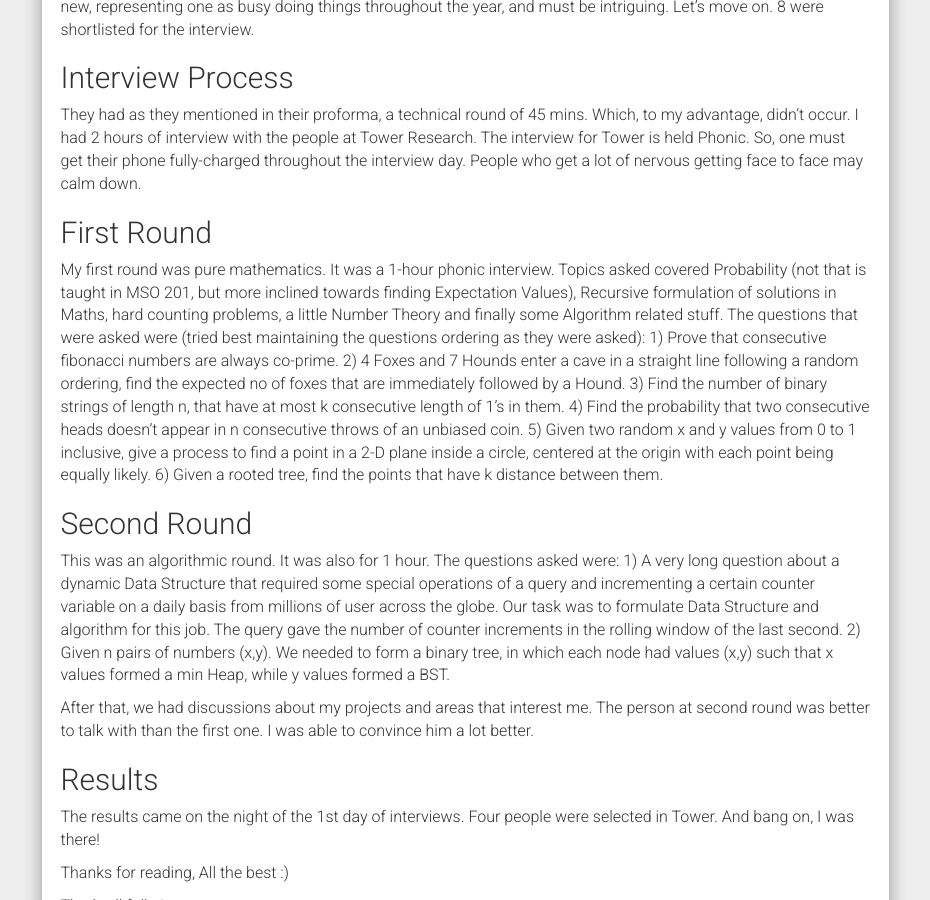
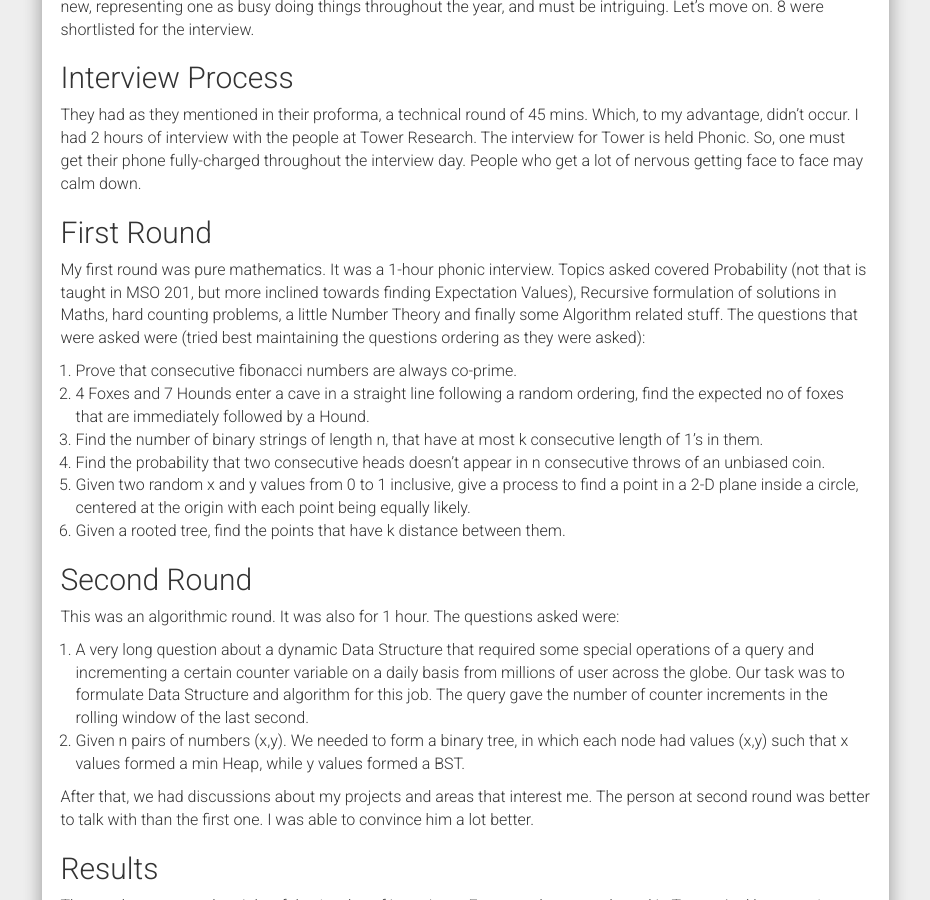
Before and after one commit to AkashKrDutta/AkashKrDutta.github.io, a Jekyll site: the page built from _posts/2017-08-16-Interview-experience-Tower.md, in a window 1280 px wide and 900 px high, scrolled down 1079 px. Shown: the whole window, without its empty margins (321-1251 px from the left). Built offline with Jekyll 4.4.1, drawn with Linux system fonts in a browser that asks for light colours; nearby versions of some CDN libraries; comment, search, counter and statistics services are not loaded; some of the changed text lies outside the part shown.

Commit message:
Update 2017-08-16-Interview-experience-Tower.md

```diff
--- a/_posts/2017-08-16-Interview-experience-Tower.md
+++ b/_posts/2017-08-16-Interview-experience-Tower.md
@@ -33,17 +33,17 @@
 ## First Round
 My first round was pure mathematics. It was a 1-hour phonic interview. Topics asked covered  Probability (not that is taught in MSO 201, but more inclined towards finding Expectation Values), Recursive formulation of solutions in Maths, hard counting problems, a little Number Theory and finally some Algorithm related stuff.
 The questions that were asked were (tried best maintaining the questions ordering as they were asked):
-1)  Prove that consecutive fibonacci numbers are always co-prime.
-2)  4 Foxes and 7 Hounds enter a cave in a straight line following a random ordering, find the expected no of foxes that are immediately followed by a Hound.
-3) Find the number of binary strings of length n, that have at most k consecutive length of 1’s in them.
-4) Find the probability that two consecutive heads doesn’t appear in n consecutive throws of an unbiased coin.
-5) Given two random x and y values from 0 to 1 inclusive, give a process to find a point in a 2-D plane inside a circle, centered at the origin with each point being equally likely.
-6) Given a rooted tree, find the points that have k distance between them.
+1. Prove that consecutive fibonacci numbers are always co-prime.
+2. 4 Foxes and 7 Hounds enter a cave in a straight line following a random ordering, find the expected no of foxes that are immediately followed by a Hound.
+3. Find the number of binary strings of length n, that have at most k consecutive length of 1’s in them.
+4. Find the probability that two consecutive heads doesn’t appear in n consecutive throws of an unbiased coin.
+5. Given two random x and y values from 0 to 1 inclusive, give a process to find a point in a 2-D plane inside a circle, centered at the origin with each point being equally likely.
+6. Given a rooted tree, find the points that have k distance between them.
 
 ## Second Round
 This was an algorithmic round. It was also for 1 hour. The questions asked were:
-1) A very long question about a dynamic Data Structure that required some special operations of a query and incrementing a certain counter variable on a daily basis from millions of user across the globe. Our task was to formulate Data Structure and algorithm for this job. The query gave the number of counter increments in the rolling window of the last second.
-2) Given n pairs of numbers (x,y). We needed to form a binary tree, in which each node had values (x,y) such that x values formed a min Heap, while y values formed a BST.
+1. A very long question about a dynamic Data Structure that required some special operations of a query and incrementing a certain counter variable on a daily basis from millions of user across the globe. Our task was to formulate Data Structure and algorithm for this job. The query gave the number of counter increments in the rolling window of the last second.
+2. Given n pairs of numbers (x,y). We needed to form a binary tree, in which each node had values (x,y) such that x values formed a min Heap, while y values formed a BST.
 
 After that, we had discussions about my projects and areas that interest me. The person at second round was better to talk with than the first one. I was able to convince him a lot better.
 
```
Also changed, not shown: other parts of _posts/2017-08-16-Interview-experience-Tower.md (+1 -1 lines).
